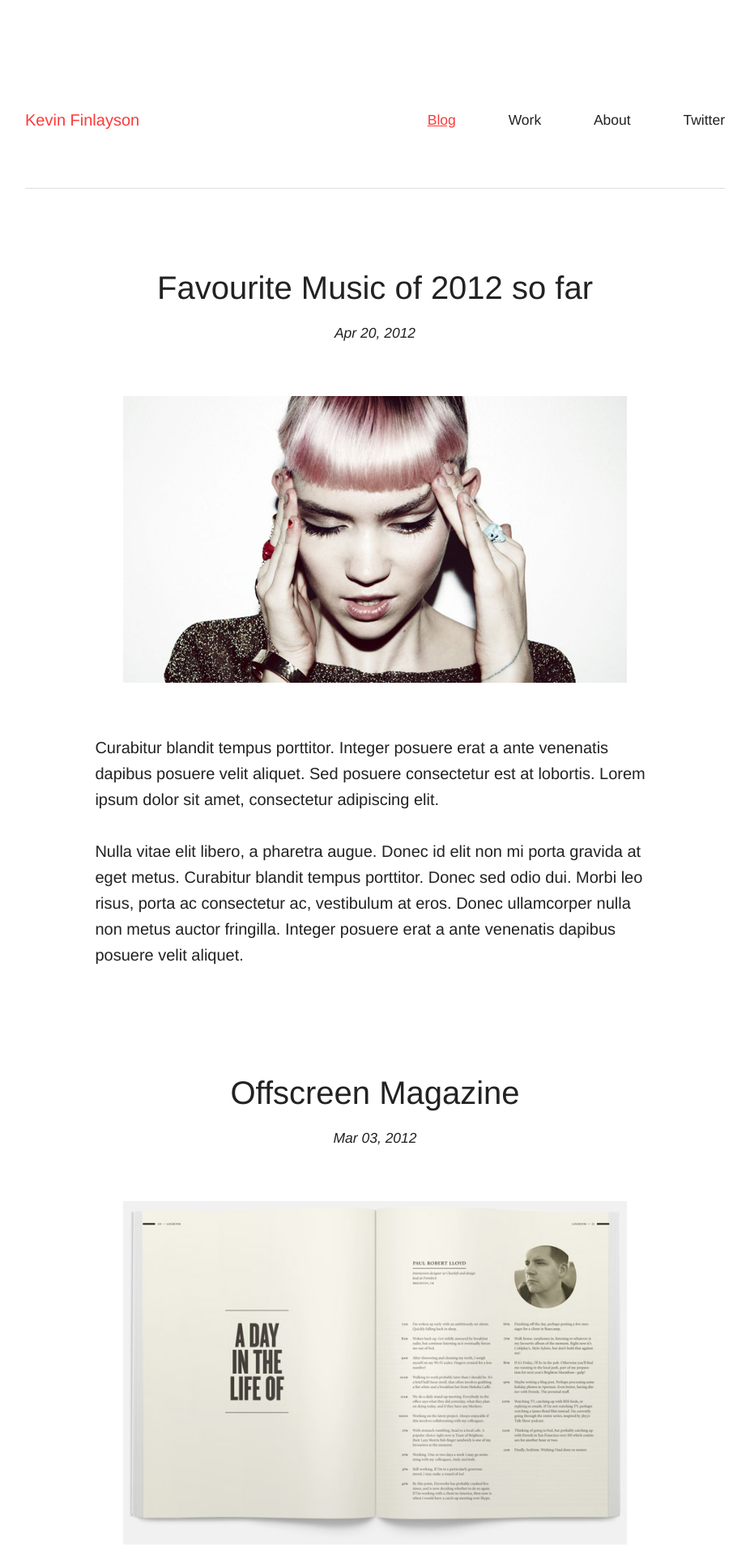
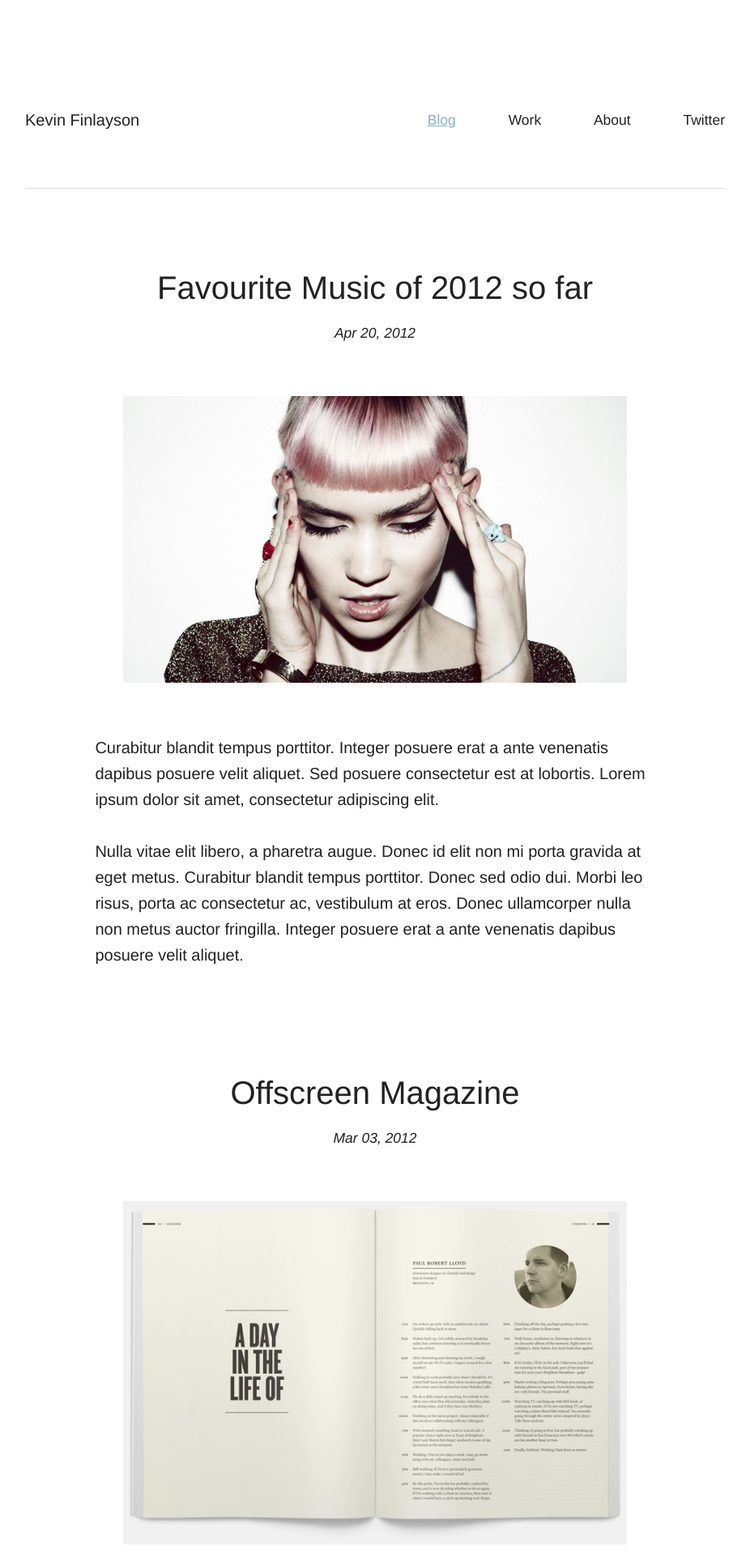
Before and after one commit to kevinfinlayson/kevinfinlayson.com, a Jekyll site: the page built from index.html, in a window 1280 px wide. Shown: the top 1920 px of the page at 81% size, without its empty margins (177-1103 px from the left). Built offline with Jekyll 4.4.1, drawn with Linux system fonts in a browser that asks for light colours; nearby versions of some CDN libraries; the list of posts is cut into pages by our own code.

Commit message:
More link styling

```diff
--- a/css/screen.css
+++ b/css/screen.css
@@ -131,14 +131,14 @@ h1 a, h2 a, h3 a, h4 a, h5 a, h1 a:visited, h2 a:visited, h3 a:visited, h4 a:vis
   color: #222222; }
 
 h1 a:hover, h2 a:hover, h3 a:hover, h4 a:hover, h5 a:hover {
-  color: #fc3a3a; }
+  color: #86b1bf; }
 
 a {
-  color: #fc3a3a;
+  color: #86b1bf;
   text-decoration: none; }
 
 a:visited {
-  color: #fc3a3a; }
+  color: #86b1bf; }
 
 a:focus {
   outline: thin dotted; }
@@ -191,7 +191,7 @@ header[role=banner] {
 a.logo {
   font-family: "Elena-Bold", "helvetica neue", arial, sans-serif;
   display: inline-block;
-  color: "Elena-Regular", "helvetica neue", arial, sans-serif; }
+  color: #222222; }
 
 /* Navigation
 --------------------------------------------- */
@@ -223,11 +223,11 @@ nav a, nav a:visited {
   color: #222222; }
 
 nav a.blog, nav.a.blog:visited {
-  color: #fc3a3a;
+  color: #86b1bf;
   text-decoration: underline; }
 
 nav a:hover {
-  color: #fc3a3a; }
+  color: #86b1bf; }
 
 /* Articles
 --------------------------------------------- */
--- a/css/screen.scss
+++ b/css/screen.scss
@@ -15,7 +15,7 @@ Author:     kevin@kevinfinlayson.com
 // Colors
 
 $body-color: #222;
-$link-color: #FC3A3A;
+$link-color: #86B1BF;
 $border-color: #ddd;
 $background: #fff;
 
@@ -265,7 +265,7 @@ header[role=banner] {
 a.logo {
   font-family: $headers;
   display: inline-block;
-  color: $body-text;
+  color: $body-color;
 }
 
 /* Navigation
```
